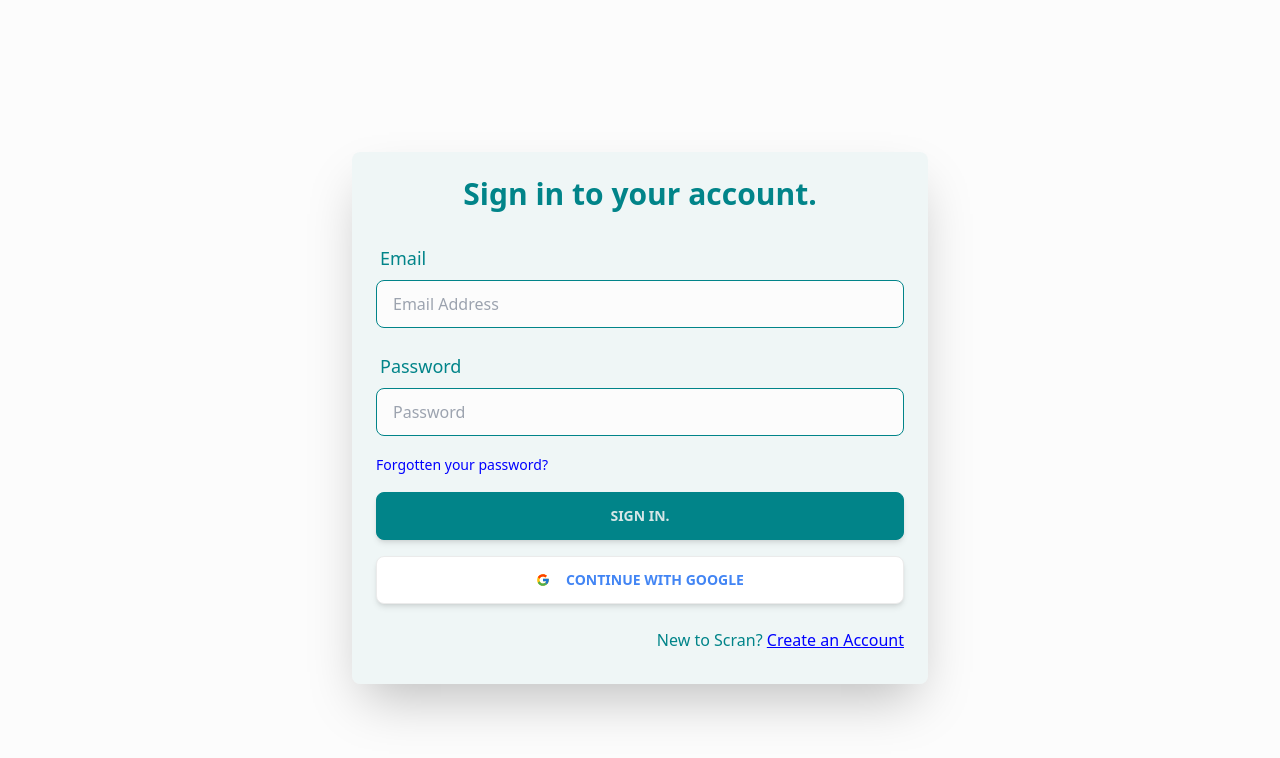
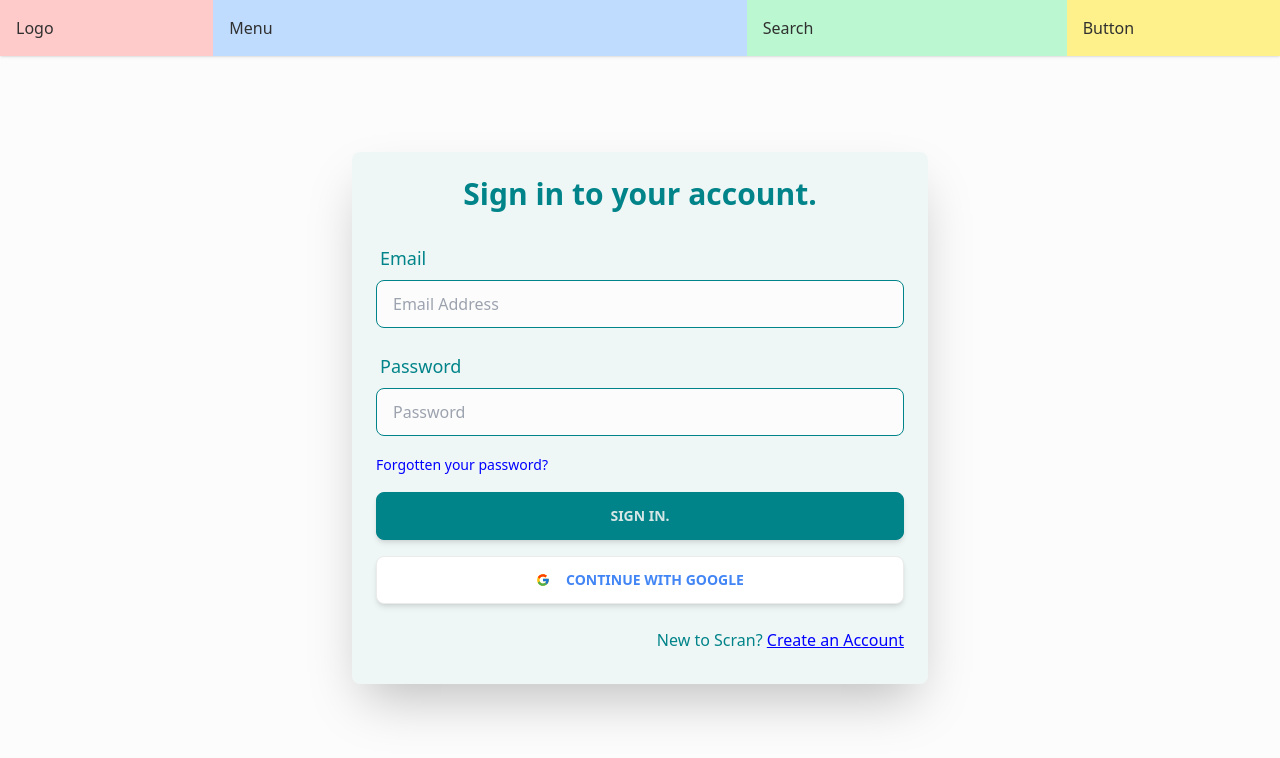
Before and after one commit to frankintech00/scran-vite, a React (Vite) app: page / in a window 1280 px wide. Shown: the top 758 px of the page. Built offline with nearby package versions, Linux system fonts and the light colour scheme; no server answers.

Commit message:
Header and Logo and flex styling

```diff
--- a/src/App.jsx
+++ b/src/App.jsx
@@ -3,6 +3,7 @@ import React from "react";
 import { UserProvider } from "./contexts/UserContext";
 import AppRoutes from "./routes/routes";
 import { BrowserRouter } from "react-router-dom";
+import { Header } from "./components";
 
 // Defining the App component
 function App() {
@@ -11,6 +12,7 @@ function App() {
     <BrowserRouter>
       {/* Using UserProvider to provide user context to all components within */}
       <UserProvider>
+        <Header />
         {/* Applying global styles for the app */}
         <div className="pt-36 md:pt-28 mx-5 mb-40 max-w-screen-xl xl:mx-auto">
           {/* Rendering the Routes for the app*/}
--- /dev/null
+++ b/src/components/common/Header.jsx
@@ -0,0 +1,21 @@
+import { Logo } from "../../components";
+
+function Header() {
+  return (
+    <header className=" w-full fixed inset-x-0 top-0 z-50  flex flex-wrap justify-around  bg-white shadow">
+      <div className="w-9/12 order-2 md:w-2/12 md:order-1 p-4 bg-red-200">
+        Logo
+      </div>
+      <div className="w-3/12 order-1 md:hidden md:w-5/12 md:order-2 p-4 bg-blue-200">
+        Dropdown Menu
+      </div>
+      <div className=" hidden w-3/12 order-1 md:block md:w-5/12 md:order-2 p-4 bg-blue-200">
+        Menu
+      </div>
+      <div className="w-9/12 order-3 md:w-3/12 p-4 bg-green-200">Search</div>
+      <div className="w-3/12 order-4 md:w-2/12 p-4 bg-yellow-200">Button</div>
+    </header>
+  );
+}
+
+export default Header;
--- /dev/null
+++ b/src/components/common/Logo.jsx
@@ -0,0 +1,12 @@
+import { Link } from "react-router-dom";
+import logo from "../../assets/logo.png";
+
+function Logo() {
+  return (
+    <Link to="/">
+      <img src={logo} alt=" Scarn logo" className="w-44" />
+    </Link>
+  );
+}
+
+export default Logo;
--- a/src/components/index.js
+++ b/src/components/index.js
@@ -1,3 +1,5 @@
 import Loading from "./common/Loading";
+import Header from "./common/Header";
+import Logo from "./common/Logo";
 
-export { Loading };
+export { Loading, Header, Logo };
```
Also changed, not shown: src/assets/logo.png (added).
